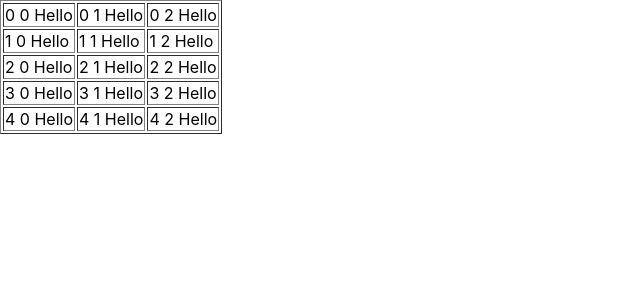
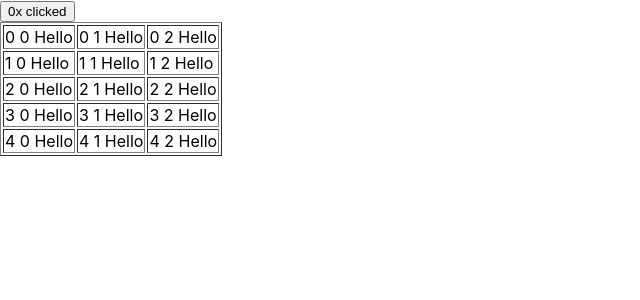
Before and after one commit to MartinNuc/react-course-2023-03-23, a React (Create React App) app: page / in a window 1280 px wide. Shown: the top 300 px of the page, without its empty margins (0-640 px from the left). Built offline with nearby package versions, Linux system fonts and the light colour scheme.

Commit message:
counter button

```diff
--- a/src/App.js
+++ b/src/App.js
@@ -1,11 +1,12 @@
-import logo from './logo.svg';
 import './App.css';
 import { Table } from './table/Table';
+import { CounterButton } from './counter-button/CounterButton';
 
 function App() {
-  return (
+  return <>
+    <CounterButton />
     <Table rows={5} columns={3} />
-  );
+  </>;
 }
 
 export default App;
--- /dev/null
+++ b/src/counter-button/CounterButton.js
@@ -0,0 +1,9 @@
+import { useState } from 'react';
+
+export const CounterButton = () => {
+  const [counter, setCounter] = useState(0);
+
+  return <button onClick={() => setCounter(counter + 1)}>
+    {counter}x clicked
+  </button>
+}
```
